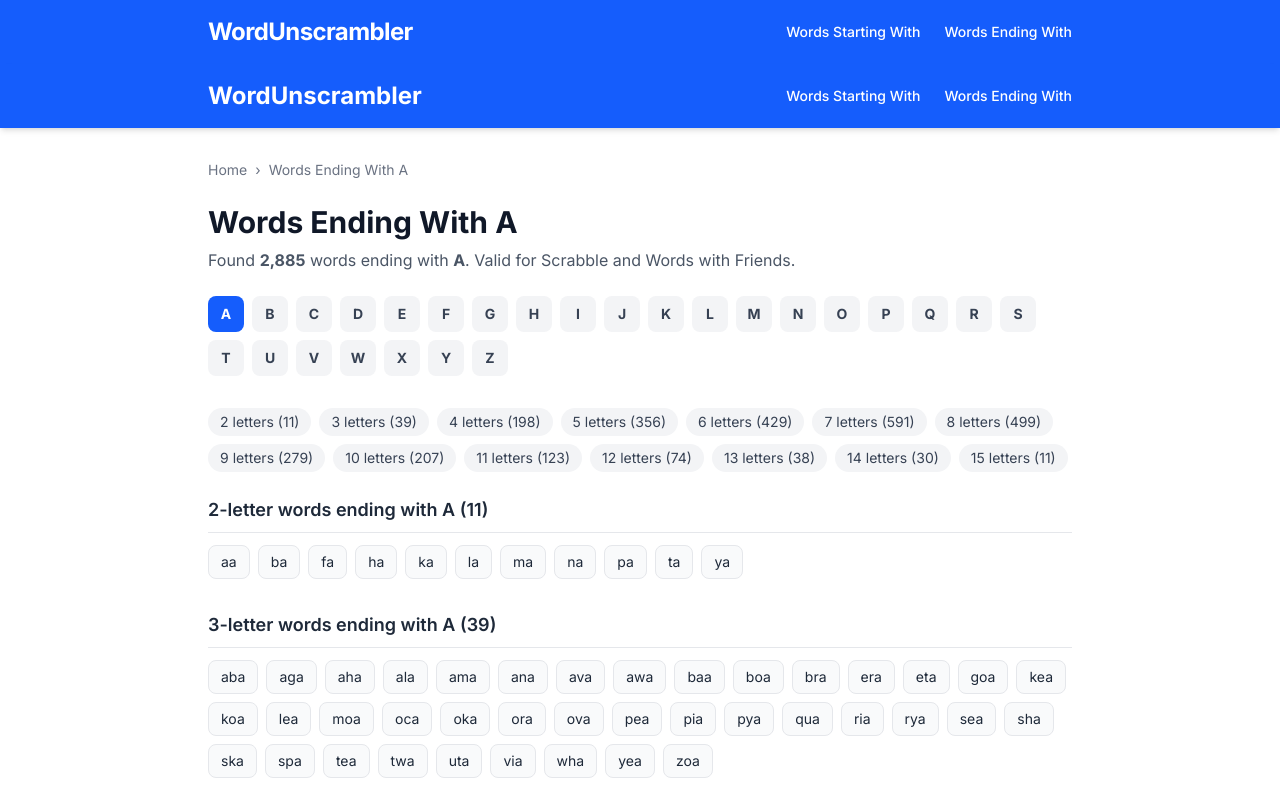
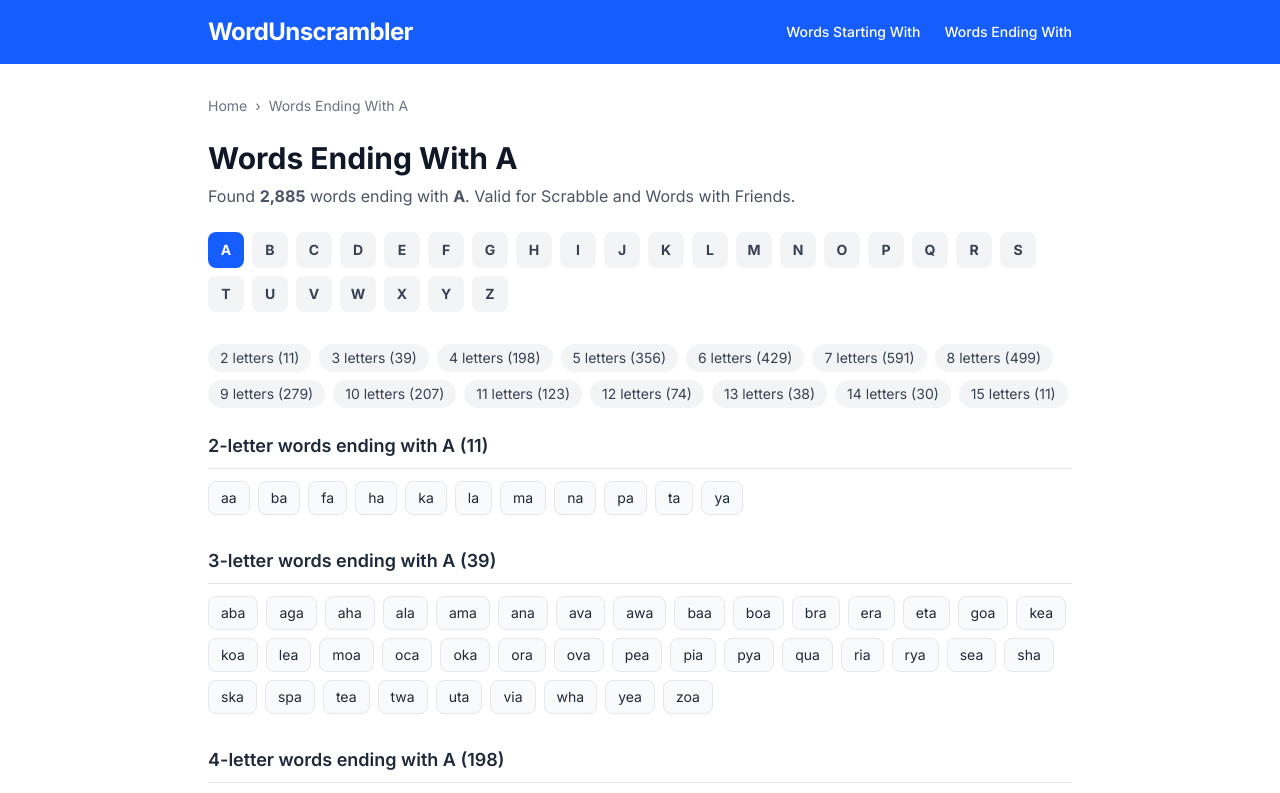
Before and after one commit to magicarcher101/word-unscrambler, a Next.js app: page /words-ending-with/a in a window 1280 px wide. Shown: the top 793 px of the page. Built offline with nearby package versions, Linux system fonts and the light colour scheme.

Commit message:
Fix duplicate header on mobile

```diff
--- a/app/words-ending-with/[letter]/page.js
+++ b/app/words-ending-with/[letter]/page.js
@@ -40,16 +40,6 @@
 
   return (
     <main className="min-h-screen bg-white">
-      <header className="bg-blue-600 text-white py-4 shadow-md">
-        <div className="max-w-4xl mx-auto px-4 flex items-center justify-between">
-          <Link href="/" className="text-2xl font-bold">WordUnscrambler</Link>
-          <nav className="hidden md:flex gap-6 text-sm font-medium">
-            <Link href="/words-starting-with/a" className="hover:text-blue-200">Words Starting With</Link>
-            <Link href="/words-ending-with/a" className="hover:text-blue-200">Words Ending With</Link>
-          </nav>
-        </div>
-      </header>
-
       <div className="max-w-4xl mx-auto px-4 py-8">
         <nav className="text-sm text-gray-500 mb-6">
           <Link href="/" className="hover:text-blue-600">Home</Link>
```
